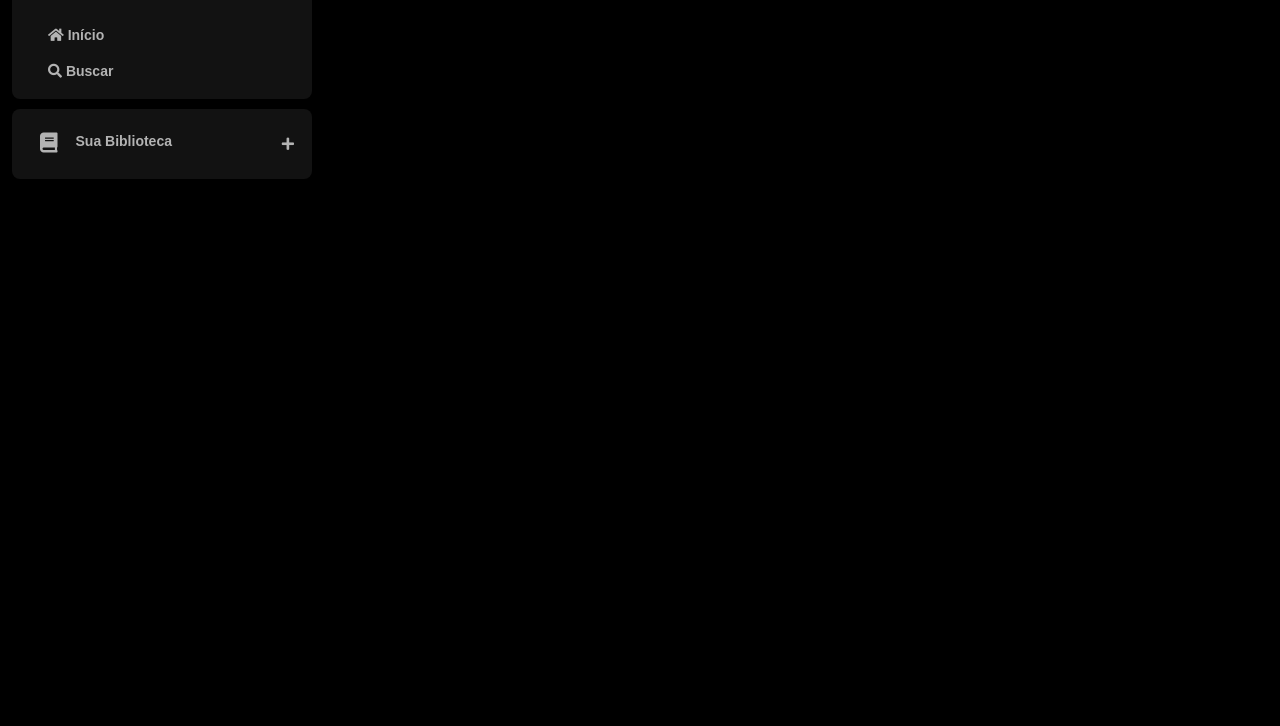
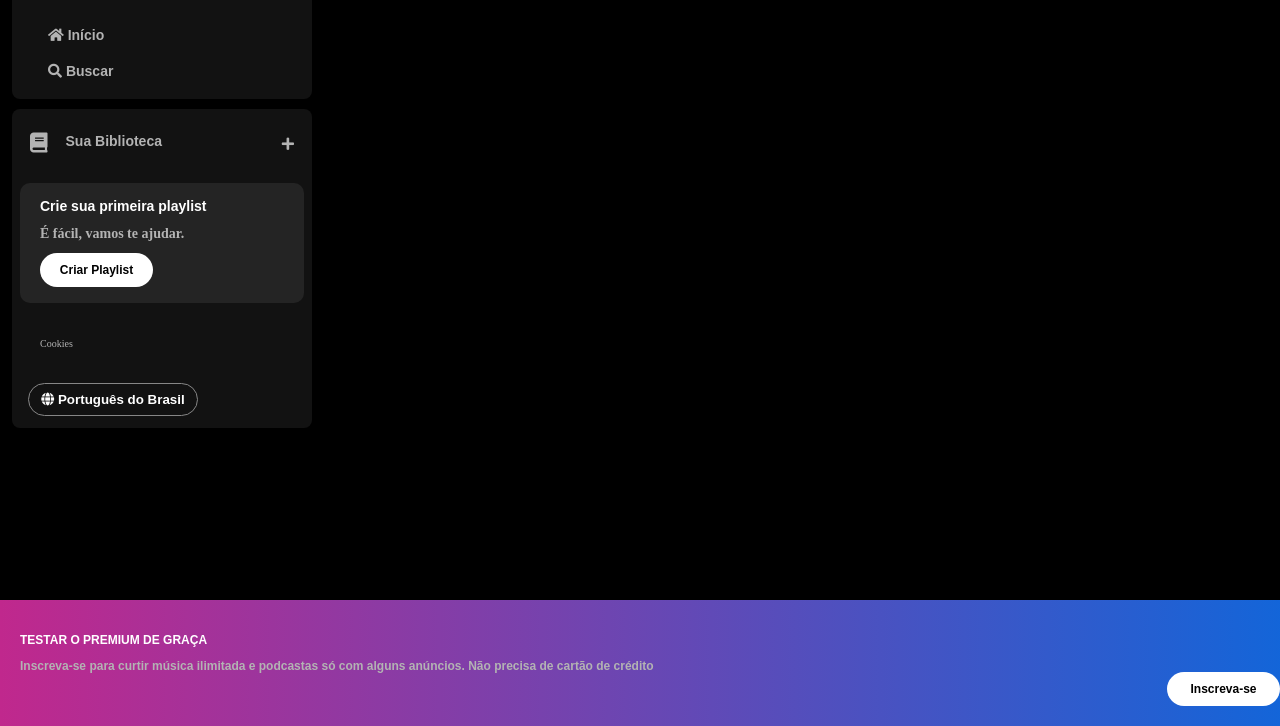
Before and after one commit to laryssa-finizola/Spotify_Page, a plain HTML site: page index.html in a window 1280 px wide. Shown: the part 74-800 px from the top of the page. Drawn offline with Linux system fonts and the light colour scheme.

Commit message:
inserindo a parte de playlist e o footer

```diff
--- a/index.html
+++ b/index.html
@@ -20,7 +20,6 @@
                     <img src="./images/icons/logo-spotify.png" alt="logo spotify">
                 </a>
             </div>
-                <div>
                     <ul>
                         <li>
                             <a href="">
@@ -35,17 +34,44 @@
                             </a>
                         </li>
                     </ul>
-                </div>
         </nav>
-        <div class="biblioteca">
-            <div class="conteudo-biblioteca">
-                <button class="botao_biblioteca">
+        <div class="library">
+            <div class="library__content">
+                <button class="library__button">
                     <span class="fa fa-book"></span>
                     <span>Sua Biblioteca</span>
                 </button>
                 <span class="fa fa-plus"></span>
             </div>
+            <section class="section-playlist">
+                <div class="section-playlist__content">
+                    <span class="text title">Crie sua primeira playlist</span>
+                    <span class="sub title">É fácil, vamos te ajudar.</span>
+                    <button class="section-playlist__button">
+                        <span>Criar Playlist</span>
+                    </button>
+                </div>
+            </section>
+            <div class="cookies">
+                <a href="">Cookies</a>
+            </div>
+            <div class="languages">
+                <button class="languages__button">
+                    <span class="fa fa-globe"></span>
+                    <span>Português do Brasil</span>
+                </button>
+            </div>
         </div>
     </div>
+    <footer>
+        <div class="footer__content">
+            <div class="text"></div>
+            <span class="text title">TESTAR O PREMIUM DE GRAÇA</span>
+            <span class="footer sub title">Inscreva-se para curtir música ilimitada e podcastas só com alguns anúncios. Não precisa de cartão de crédito</span>
+            <button class="footer__content__button">
+                <span>Inscreva-se</span>
+            </button>
+        </div>
+    </footer>
 </body>
 </html>
--- a/styles.css
+++ b/styles.css
@@ -49,7 +49,7 @@ h1{
     font-family: "DM Sans", sans-serif;
 }
 
-.biblioteca{
+.library{
     background-color: #121212;
     display: flex;
     justify-content: space-between;
@@ -62,27 +62,27 @@ h1{
     margin-top: 10px;
 }
 
-.biblioteca .conteudo-biblioteca{
+.library .library__content{
     display:flex;
     justify-content: space-between;
 }
 
-.biblioteca .botao_biblioteca{
+.library .library__button{
     display:flex;
     margin-right: 10px;
     color: #b3b3b3;
     background-color: transparent;
-    border: 0;
+    border: 0px;
     font-size: 14px;
     font-weight: 700;
     font-family: "DM Sans", sans-serif;
     text-align: center;
     text-decoration: none;
     text-transform: none;
-    padding: 20px 20px;
+    padding: 20px 10px;
 }
 
-.biblioteca .botao_biblioteca .fa{
+.library .library__button .fa{
     font-size: 20px;
     font-weight: 300;
     color: #b3b3b3;
@@ -90,6 +90,130 @@ h1{
     padding-right: 8px;
 }
 
-.biblioteca .conteudo-biblioteca .fa-plus{
+.library .library__content .fa-plus{
     margin: 24px 10px;
 }
+
+.section-playlist{
+    display: flex;
+    background-color: #242424;
+    align-items: flex-start;
+    justify-content: space-between;
+    gap: 20px;
+    color: #b3b3b3;
+    font-weight: 600;
+    font-size: 14px;
+    margin: 8px 0px;
+    padding: 16px 20px;
+    border-radius: 10px;
+}
+
+.section-playlist .section-playlist__content{
+    display:flex;
+    flex-direction: column;
+}
+
+.section-playlist__content .text{
+    padding-bottom: 14px;
+    color: #fff;
+    font-family: "DM Sans", sans-serif;
+}
+
+.section-playlist__content .title{
+    font-weight: 700;
+}
+
+.section-playlist__content .section-playlist__button{
+    display: flex;
+    justify-content: center;
+    background-color: #fff;
+    color: #000;
+    border-radius: 20px;
+    font-size: 12px;
+    font-weight: 700;
+    font-family: "DM Sans", sans-serif;
+    border: 0px;
+    width: 113px;
+    margin-top: 12px;
+    padding: 10px;
+    text-decoration:none;
+    text-transform: none;
+}
+
+.sidebar .cookies{
+    margin: 25px 20px;
+}
+
+.sidebar .cookies a{
+    color: #b3b3b3;
+    font-weight: 500;
+    font-size: 10px;
+    text-decoration: none;
+}
+
+.sidebar .cookies a:hover{
+    text-decoration: underline;
+}
+
+.languages .languages__button{
+    background-color: transparent;
+    border: 1px solid #878787;
+    color: #fff;
+    cursor: pointer;
+    align-items: center;
+    font-weight: bold;
+    width: 170px;
+    margin: 8px;
+    padding: 8px;
+    border-radius: 20px;
+}
+
+footer{
+    background: linear-gradient(to right,#c0288d, #0e67db);
+    bottom:0;
+    position:fixed;
+    width: 100%;
+    padding: 20px;
+}
+
+.footer__content{
+    display: flex;
+    color:#b3b3b3;
+    font-family: "DM Sans", sans-serif;
+    justify-content: flex-end;
+    align-items: center;
+    padding-right: 20px;
+    flex-direction:column;
+
+}
+
+.footer__content .text{
+    padding-bottom: 14px;
+    color: #ffffff;
+    font-family: "DM Sans", sans-serif;
+    font-size: 12px;
+    margin-right: auto;
+}
+
+.footer__content .title{
+    font-weight: 700;
+    margin-right: auto;
+    font-size: 12px;
+}
+
+.footer__content .footer__content__button{
+    display: flex;
+    justify-content: center;
+    background-color: #fff;
+    color: #000;
+    border-radius: 20px;
+    font-size: 12px;
+    font-weight: 700;
+    font-family: "DM Sans", sans-serif;
+    border: 0px;
+    width: 113px;
+    margin-left: auto;
+    padding: 10px;
+    text-decoration:none;
+    text-transform: none;
+}
```
